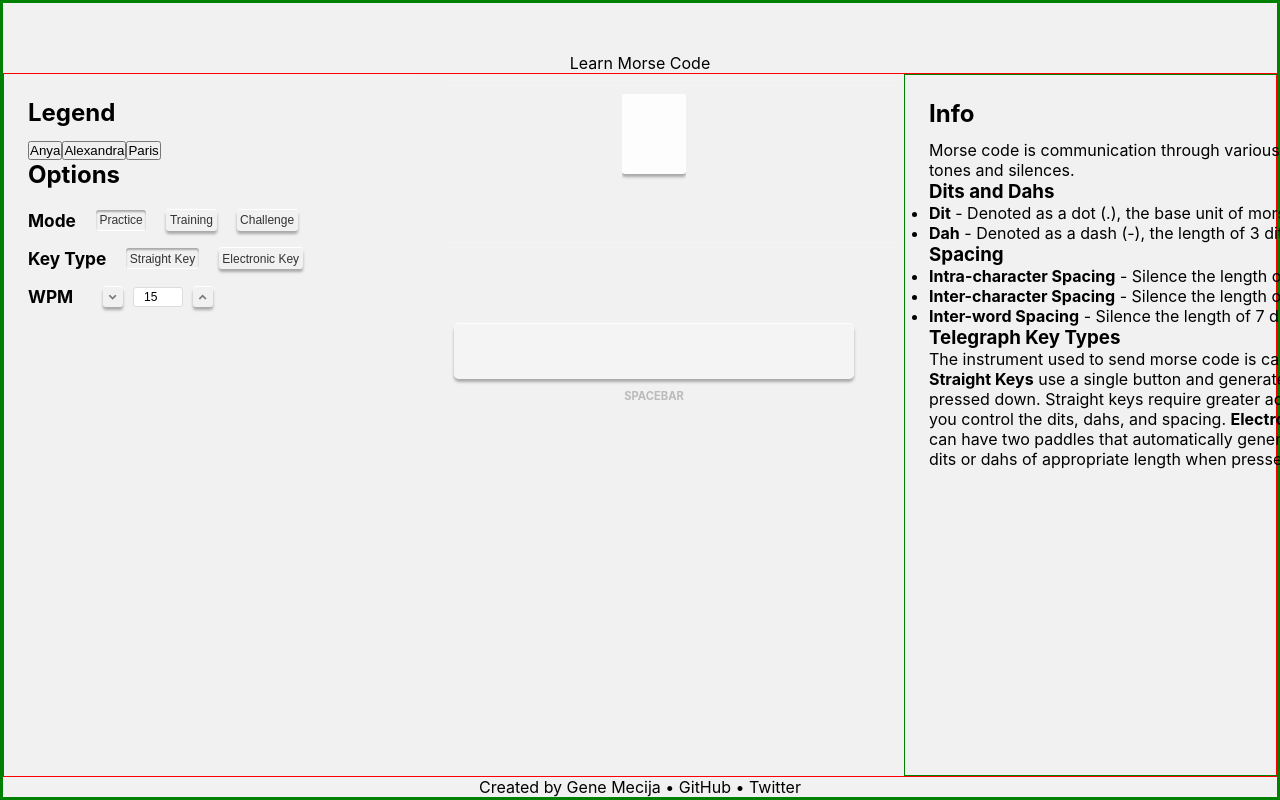
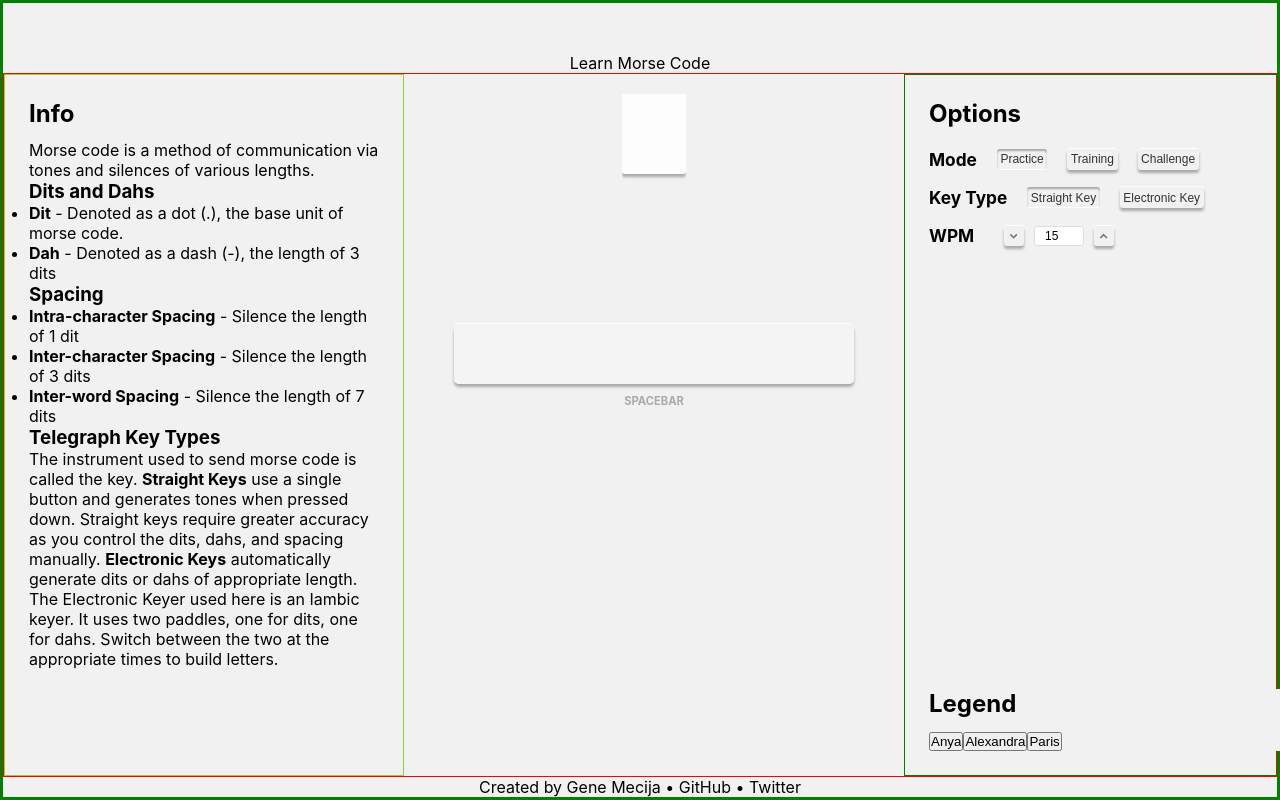
Before and after one commit to genemecija/learn-morse-code, a React (Create React App) app: page / in a window 1280 px wide. Shown: the top 800 px of the page. Built offline with nearby package versions, Linux system fonts and the light colour scheme.

Commit message:
setInterval cleanup, button bug fixes, history size reduction

```diff
--- a/src/App.js
+++ b/src/App.js
@@ -40,16 +40,7 @@ export default React.memo(function App() {
                 <WordListPickerContextProvider>
                 <WordFeederContextProvider>
                     <div className="sidebar" id="left">
-                        <Legend />
-                        <div id="mainOptions">
-                            <h2>Options</h2>
-                            <ModePicker />
-                            <KeyTypePicker />
-                            <WordsPerMinute />
-                            {gameMode === 'challenge' &&
-                                <WordListPicker />
-                            }
-                        </div>
+                        <Info />
                     </div>
                     <div id="main-interface">
                         {keyType === "straight" ?
@@ -77,7 +68,16 @@ export default React.memo(function App() {
                         <MorseButtons />
                     </div>
                     <div className="sidebar" id="right">
-                        <Info />
+                        <div id="mainOptions">
+                            <h2>Options</h2>
+                            <ModePicker />
+                            <KeyTypePicker />
+                            <WordsPerMinute />
+                            {gameMode === 'challenge' &&
+                                <WordListPicker />
+                            }
+                        </div>
+                        <Legend />
                     </div>
                 </WordFeederContextProvider>
                 </WordListPickerContextProvider>
--- a/src/components/Info.js
+++ b/src/components/Info.js
@@ -5,7 +5,7 @@ export default React.memo(function Info() {
     return (
         <div id="info">
             <h2>Info</h2>
-            Morse code is communication through various lengths of tones and silences.
+            <p>Morse code is a method of communication via tones and silences of various lengths.</p>
             <ul>
                 <h3>Dits and Dahs</h3>
                 <li><b>Dit</b> - Denoted as a dot (.), the base unit of morse code.</li>
@@ -17,7 +17,7 @@ export default React.memo(function Info() {
             </ul>
 
             <h3>Telegraph Key Types</h3>
-            <p>The instrument used to send morse code is called the key. <b>Straight Keys</b> use a single button and generates tones whe pressed down. Straight keys require greater accuracy as you control the dits, dahs, and spacing. <b>Electronic Keys</b> can have two paddles that automatically generate either dits or dahs of appropriate length when pressed.</p>
+            <p>The instrument used to send morse code is called the key. <b>Straight Keys</b> use a single button and generates tones when pressed down. Straight keys require greater accuracy as you control the dits, dahs, and spacing manually. <b>Electronic Keys</b> automatically generate dits or dahs of appropriate length. The Electronic Keyer used here is an Iambic keyer. It uses two paddles, one for dits, one for dahs. Switch between the two at the appropriate times to build letters.</p>
         </div>
     )
 })
--- a/src/components/MorseHistory_textbox.js
+++ b/src/components/MorseHistory_textbox.js
@@ -12,7 +12,7 @@ export default (function MorseHistoryTextBox() {
 
     console.log('morseWords', morseWords);
 
-    morseWords.forEach((word) => {
+    morseWords.forEach((word, index) => {
         if (word.includes(' ')) {
             let newWord = ''
             word.split(' ').forEach(letter => {
@@ -25,14 +25,14 @@ export default (function MorseHistoryTextBox() {
                 }
             })
             // text = newWord + ' ' + text
-            span.splice(0, 0, <span>{newWord}</span>)
+            span.splice(0, 0, <span key={index}>{newWord}</span>)
         }
         else if (morseCode[word] === undefined) {
             // text = '[?] ' + text
-            span.splice(0, 0, <span>[?]</span>)
+            span.splice(0, 0, <span key={index}>[?]</span>)
         } else {
             // text =  morseCode[word].toUpperCase() + ' ' + text
-            span.splice(0, 0, <span>{morseCode[word].toUpperCase()}</span>)
+            span.splice(0, 0, <span key={index}>{morseCode[word].toUpperCase()}</span>)
         }
     })
 
--- a/src/config.json
+++ b/src/config.json
@@ -8,5 +8,5 @@
         "normal": 24,
         "fast": 17
     },
-    "historySize": 40
+    "historySize": 10
 }
--- a/src/css/App.css
+++ b/src/css/App.css
@@ -54,6 +54,7 @@ header {
 }
 
 #main-content .sidebar#left {
+  border: 1px solid yellowgreen;
   display: -webkit-box;
   display: -ms-flexbox;
   display: flex;
@@ -79,12 +80,12 @@ header {
   -webkit-box-direction: normal;
       -ms-flex-direction: column;
           flex-direction: column;
-  -webkit-box-pack: start;
-      -ms-flex-pack: start;
-          justify-content: flex-start;
+  -webkit-box-pack: justify;
+      -ms-flex-pack: justify;
+          justify-content: space-between;
   height: 100%;
   min-width: 500px;
-  width: 600px;
+  width: 400px;
   padding: 1.5em;
   right: 0px;
 }
@@ -307,7 +308,7 @@ i[class*="ri-"] {
 
 #morseButton {
   width: 400px;
-  height: 55px;
+  height: 60px;
   margin-top: 30px;
   margin-bottom: 10px;
   border-radius: 5px;
@@ -341,7 +342,7 @@ i[class*="ri-"] {
   font-size: 1rem;
   color: transparent;
   width: 200px;
-  height: 55px;
+  height: 60px;
   background: #f4f4f4;
   margin: 0px;
   border: 0px;
@@ -355,8 +356,8 @@ i[class*="ri-"] {
   color: #888;
   font-size: 1rem;
   font-weight: bold;
-  width: 60px;
-  height: 55px;
+  width: calc($button-height+5px);
+  height: 60px;
   -webkit-box-shadow: 0px 3px 3px rgba(0, 0, 0, 0.3), 0px -1px 1px white;
           box-shadow: 0px 3px 3px rgba(0, 0, 0, 0.3), 0px -1px 1px white;
 }
@@ -395,7 +396,7 @@ i[class*="ri-"] {
 
 #morseButtonText {
   font-weight: bold;
-  color: #bbb;
+  color: #aaa;
   font-size: 0.7rem;
   margin-bottom: 40px;
 }
--- a/src/hooks/useElectronicKey.js
+++ b/src/hooks/useElectronicKey.js
@@ -7,7 +7,7 @@ import { GameModeContext } from '../contexts/gameModeContext'
 // ELECTRONIC KEY TELEGRAPH - Iambic A
 
 function useElectronicKey() {
-
+    console.log('useElectronicKey');
     const {morseCharBuffer, setMorseCharBuffer, morseWords, setMorseWords} = useContext(MorseBufferContext)
     const {wpm} = useContext(WPMContext)
     const {gameMode} = useContext(GameModeContext)
@@ -242,7 +242,7 @@ function useElectronicKey() {
         if (event.repeat) { return }
 
         if (event.keyCode === 188 || event.target.id === "left") {
-            document.getElementById('left').classList.add('active')
+            document.querySelector('.paddle#left').classList.add('active')
 
             leftIsPressed = true
             if (!rightIsPressed) { pressedFirst = 'left'}
@@ -253,7 +253,7 @@ function useElectronicKey() {
             }
         }
         else if (event.keyCode === 190 || event.target.id === "right") {
-            document.getElementById('right').classList.add('active')
+            document.querySelector('.paddle#right').classList.add('active')
 
             rightIsPressed = true
             if (!leftIsPressed) { pressedFirst = 'right'}
@@ -271,7 +271,7 @@ function useElectronicKey() {
         // if (!insideBufferDisplay) {return}
 
         if (event.keyCode === 188 || event.target.id === "left") {
-            document.getElementById('left').classList.remove('active')
+            document.querySelector('.paddle#left').classList.remove('active')
 
             leftIsPressed = false
 
@@ -281,7 +281,7 @@ function useElectronicKey() {
             else { stopDepressSyncTimer() }
         }
         if (event.keyCode === 190 || event.target.id === "right") {
-            document.getElementById('right').classList.remove('active')
+            document.querySelector('.paddle#right').classList.remove('active')
 
             rightIsPressed = false
             if (pressedFirst === 'right') { pressedFirst = null }
@@ -355,6 +355,9 @@ function useElectronicKey() {
                 paddle.removeEventListener('mouseup', handleInputEnd)
                 paddle.removeEventListener('touchend', handleInputEnd)
             })
+
+            clearInterval(depressSyncTimer)
+            clearInterval(gapTimer)
             // clearHistory()
         }
         // eslint-disable-next-line
--- a/src/hooks/useStraightKey.js
+++ b/src/hooks/useStraightKey.js
@@ -6,7 +6,7 @@ import { GameModeContext } from '../contexts/gameModeContext'
 
 // STRAIGHT KEY TELEGRAPH
 function useStraightKey() {
-
+    console.log('useStraightKey');
     const {morseCharBuffer, setMorseCharBuffer, morseWords, setMorseWords} = useContext(MorseBufferContext)
     const {wpm} = useContext(WPMContext)
     const {gameMode} = useContext(GameModeContext)
@@ -206,6 +206,9 @@ function useStraightKey() {
                 paddle.removeEventListener('mouseup', handleInputEnd)
                 paddle.removeEventListener('touchend', handleInputEnd)
             })
+
+            clearInterval(charTimer)
+            clearInterval(gapTimer)
             // clearHistory()
         }
         // eslint-disable-next-line
--- a/src/scss/App.scss
+++ b/src/scss/App.scss
@@ -57,7 +57,7 @@ header {
     align-items: center;
 
     .sidebar#left {
-        // border: 1px solid green;
+        border: 1px solid yellowgreen;
         display: flex;
         flex-direction: column;
         justify-content: flex-start;
@@ -70,10 +70,10 @@ header {
         border: 1px solid green;
         display: flex;
         flex-direction: column;
-        justify-content: flex-start;
+        justify-content: space-between;
         height: 100%;
         min-width: 500px;
-        width: 600px;
+        width: 400px;
         padding: 1.5em;
         right: 0px;
     }
@@ -232,9 +232,10 @@ i[class*="ri-"] {
     }
 }
 
+$button-height: 60px;
 #morseButton {
     width: 400px;
-    height: 55px;
+    height: $button-height;
     margin-top: 30px;
     margin-bottom: 10px;
     border-radius: 5px;
@@ -258,7 +259,7 @@ i[class*="ri-"] {
         font-size: 1rem;
         color: transparent;
         width: 200px;
-        height: 55px;
+        height: $button-height;
         // background: yellow;
         background: #f4f4f4;
         margin: 0px;
@@ -270,8 +271,8 @@ i[class*="ri-"] {
             color: #888;
             font-size: 1rem;
             font-weight: bold;
-            width: 60px;
-            height: 55px;
+            width: calc($button-height+5px);
+            height: $button-height;
             box-shadow: $main-box-shadow-light;
         }
         &#left {
@@ -302,7 +303,7 @@ i[class*="ri-"] {
 }
 #morseButtonText {
     font-weight: bold;
-    color: #bbb;
+    color: #aaa;
     font-size: 0.7rem;
     margin-bottom: 40px;
 }
```
Also changed, not shown: 1 other file (tests, documents, lock files or other folders).
